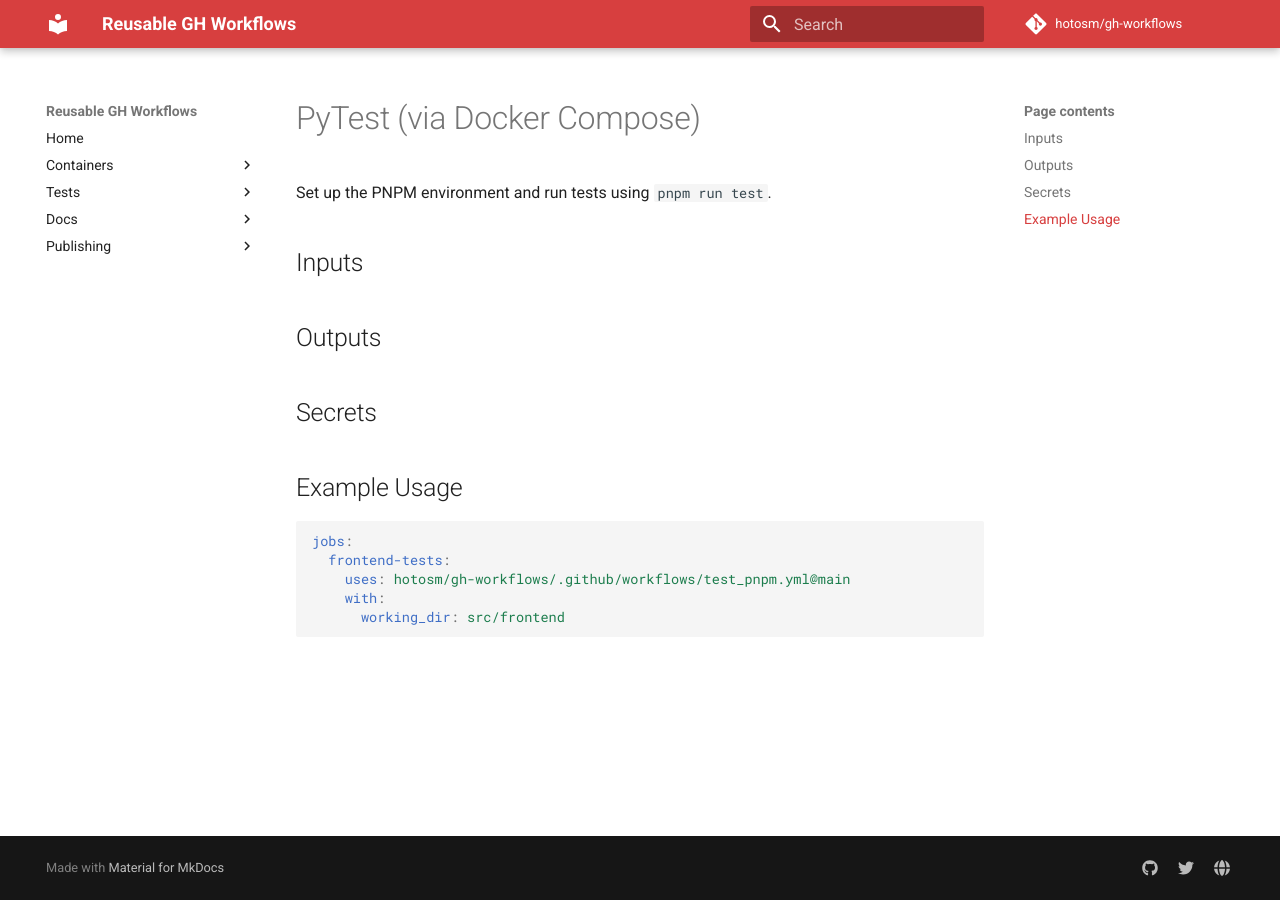
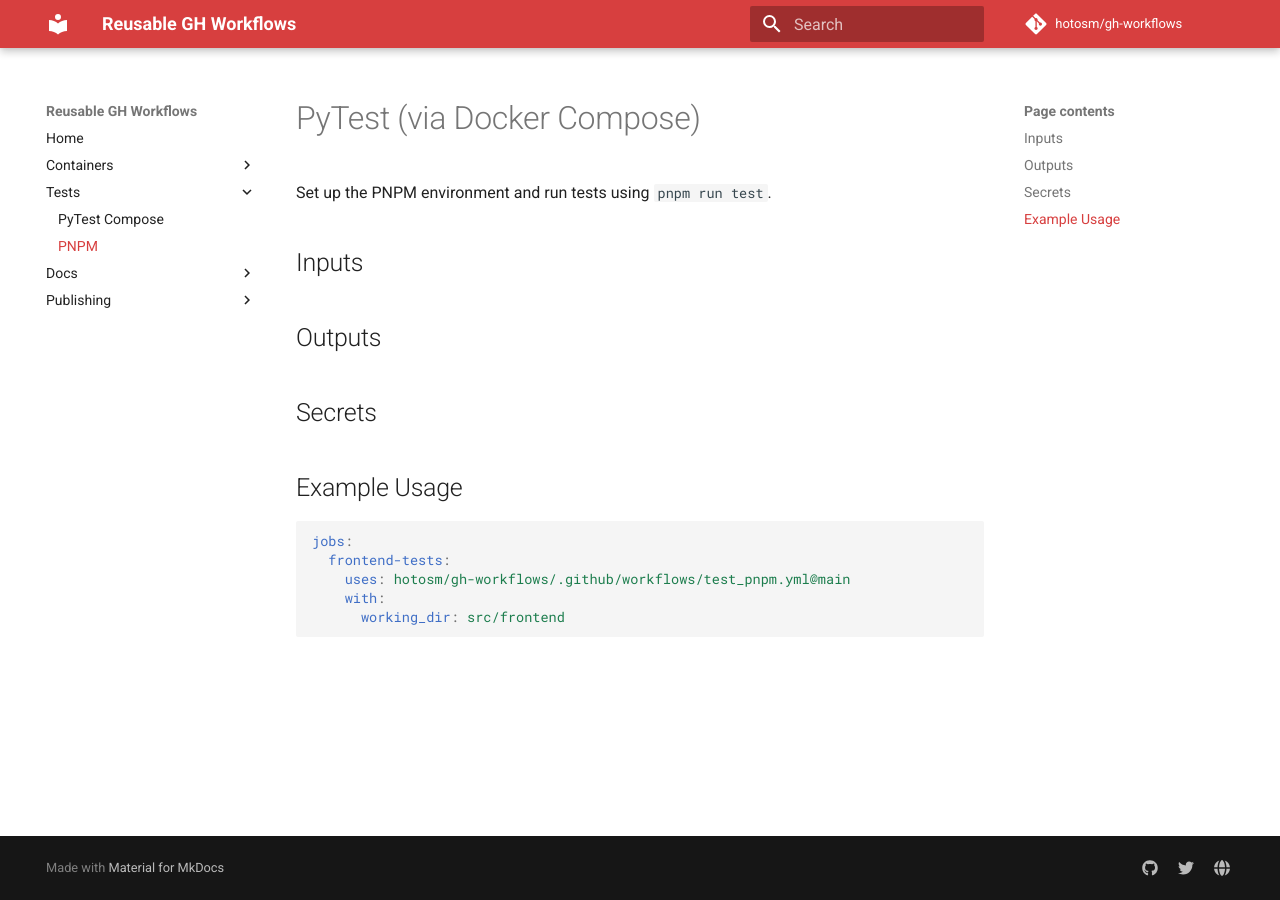
Before and after one commit to hotosm/gh-workflows, an MkDocs documentation site: the page built from docs/test_pnpm.md, in a window 1280 px wide. Built offline with MkDocs 1.6.1 and Material for MkDocs 9.7.7, drawn with Linux system fonts in a browser that asks for light colours; comment, search, counter and statistics services are not loaded.

Commit message:
docs: fix link to pnpm_test in docs

```diff
--- a/mkdocs.yml
+++ b/mkdocs.yml
@@ -49,7 +49,7 @@ nav:
       - Remote Deploy: remote_deploy.md
   - Tests:
       - PyTest Compose: test_pytest_compose.md
-      - PNPM: test_pytest_compose.md
+      - PNPM: test_pnpm.md
   - Docs:
       - MkDocs Build: mkdocs_build.md
       - Doxygen Build: doxygen_build.md
```
